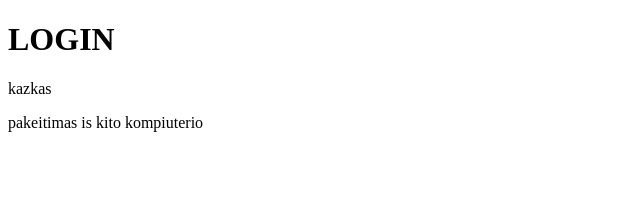
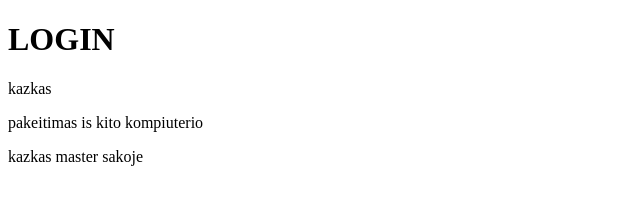
Before and after one commit to javapagrindai/fluffy-octo-goggles, a plain HTML site: page index.html in a window 1280 px wide. Shown: the whole page, without its empty margins (0-640 px from the left). Drawn offline with Linux system fonts and the light colour scheme.

Commit message:
Update index.html

```diff
--- a/index.html
+++ b/index.html
@@ -3,11 +3,12 @@
 <head>
     <meta charset="UTF-8">
     <meta name="viewport" content="width=device-width, initial-scale=1.0">
-    <title>Document</title>
+    <title>Puslapis su login</title>
 </head>
 <body>
     <h1>LOGIN</h1>
     <p>kazkas</p>
     <p>pakeitimas is kito kompiuterio</p>
+    <p>kazkas master sakoje</p>
 </body>
 </html>
```
